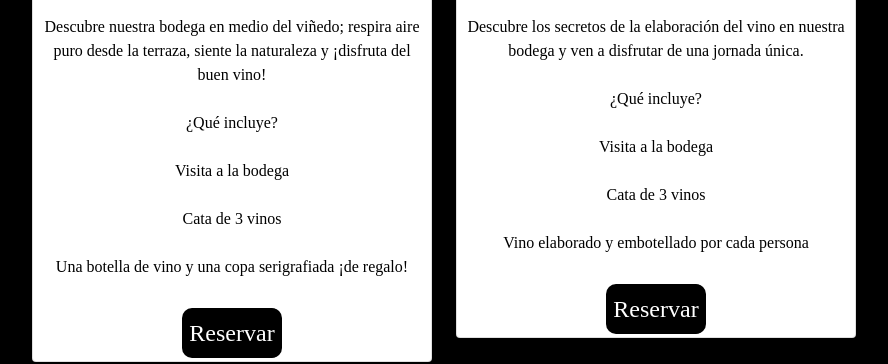
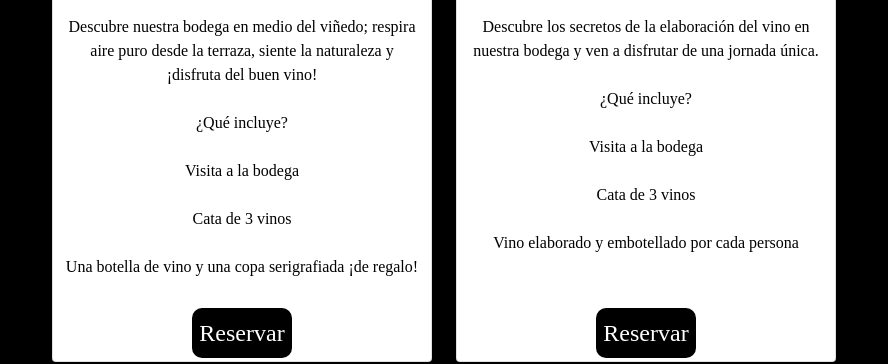
Before and after one commit to iwill88/Bodega-Castaneda_Website, a plain HTML site: page turismo.html in a window 1280 px wide. Shown: the part 1855-2219 px from the top of the page, without its empty margins (196-1084 px from the left). Drawn offline with nearby package versions, Linux system fonts and the light colour scheme; a web font is replaced by a local one.

Commit message:
bootstrap

```diff
--- a/style.css
+++ b/style.css
@@ -618,7 +618,7 @@
 
 .servicio-imagen{
     height:345px;
-    width:25rem;
+    width:380px;
 }
 
 .servicio-imagen img:hover{
@@ -1112,7 +1112,7 @@
     /*------------------TURISMO---------------*/
 
     .primera-seccion--turismo h1{
-        font-size: 50px;
+        font-size: 55px;
     }
 
     .seccion-servicios h2{
--- a/turismo.html
+++ b/turismo.html
@@ -69,7 +69,7 @@
             <div class="container-fluid contenedor-servicios">
                 <div class="row contenedor-servicios-dos">
                     <div class="col-md-6  servicio " data-aos="flip-left" data-aos-duration="2000" data-aos-delay="300">
-                        <div class="card " style="width: 25rem;">
+                        <div class="card " style="width: 380px;">
                             <img src="Imagenes/Imagen_turismo2.jpg" class="card-img-top servicio-imagen" alt="servicio 1">
                             <div class="card-body servicio-informacion">
                               <h3 class="card-title">Visita guiada</h3>
@@ -79,11 +79,11 @@
                           </div>
                     </div>
                     <div class="col-md-6  servicio" data-aos="flip-left" data-aos-duration="2000" data-aos-delay="300">
-                        <div class="card " style="width: 25rem;">
+                        <div class="card " style="width: 380px;">
                             <img src="Imagenes/Imagen_turismo3.jpg" class="card-img-top servicio-imagen" alt="servicio 2">
                             <div class="card-body servicio-informacion">
                               <h3 class="card-title">Haz tu propio vino</h3>
-                              <p class="card-text">Descubre los secretos de la elaboración del vino en nuestra bodega y ven a disfrutar de una jornada única. <br><br> ¿Qué incluye? <br><br> Visita a la bodega <br><br> Cata de 3 vinos <br><br> Vino elaborado y embotellado por cada persona <br></p>
+                              <p class="card-text">Descubre los secretos de la elaboración del vino en nuestra bodega y ven a disfrutar de una jornada única. <br><br> ¿Qué incluye? <br><br> Visita a la bodega <br><br> Cata de 3 vinos <br><br> Vino elaborado y embotellado por cada persona <br><br></p>
                               <a href="reservacion" class="btn boton">Reservar</a>
                             </div>
                           </div>
```
